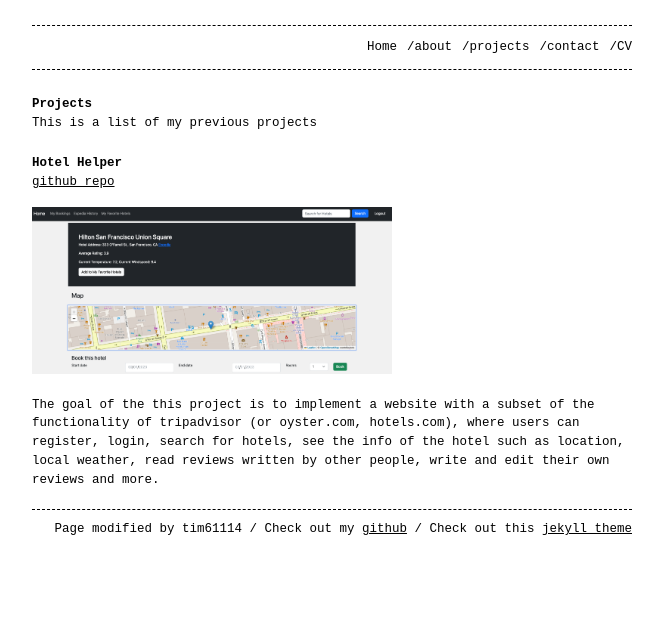
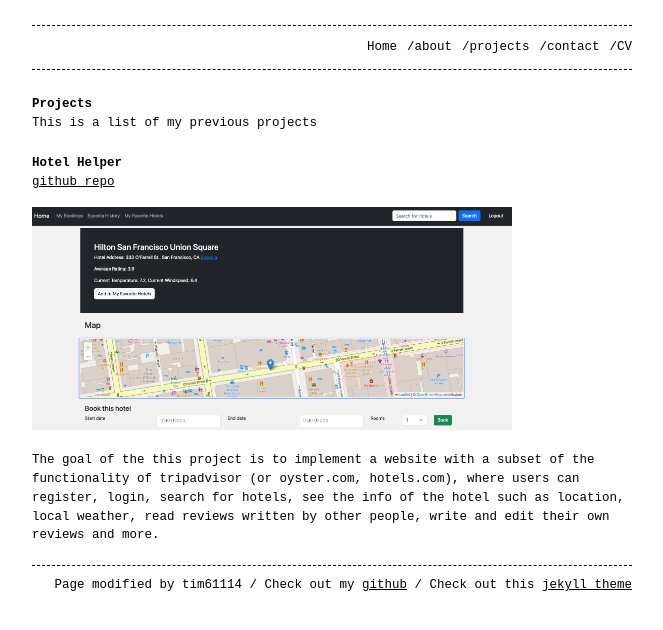
Before and after one commit to tim61114/tim61114.github.io, a Jekyll site: the page built from projects.md, in a window 1280 px wide. Shown: the top 630 px of the page, without its empty margins (308-971 px from the left). Built offline with Jekyll 4.4.1, drawn with Linux system fonts in a browser that asks for light colours.

Commit message:
Added content

```diff
--- a/projects.md
+++ b/projects.md
@@ -13,6 +13,6 @@
 [github repo](https://github.com/tim61114/Hotel-Helper)
 
 <!-- ![alt text](/assets/hotel_helper_snapshot.png) -->
-<img src="/assets/hotel_helper_snapshot.png"  width="60%" height="60%">
+<img src="/assets/hotel_helper_snapshot.png"  width="80%" height="80%">
 
 The goal of the this project is to implement a website with a subset of the functionality of tripadvisor (or oyster.com, hotels.com), where users can register, login, search for hotels, see the info of the hotel such as location, local weather, read reviews written by other people, write and edit their own reviews and more.
```
